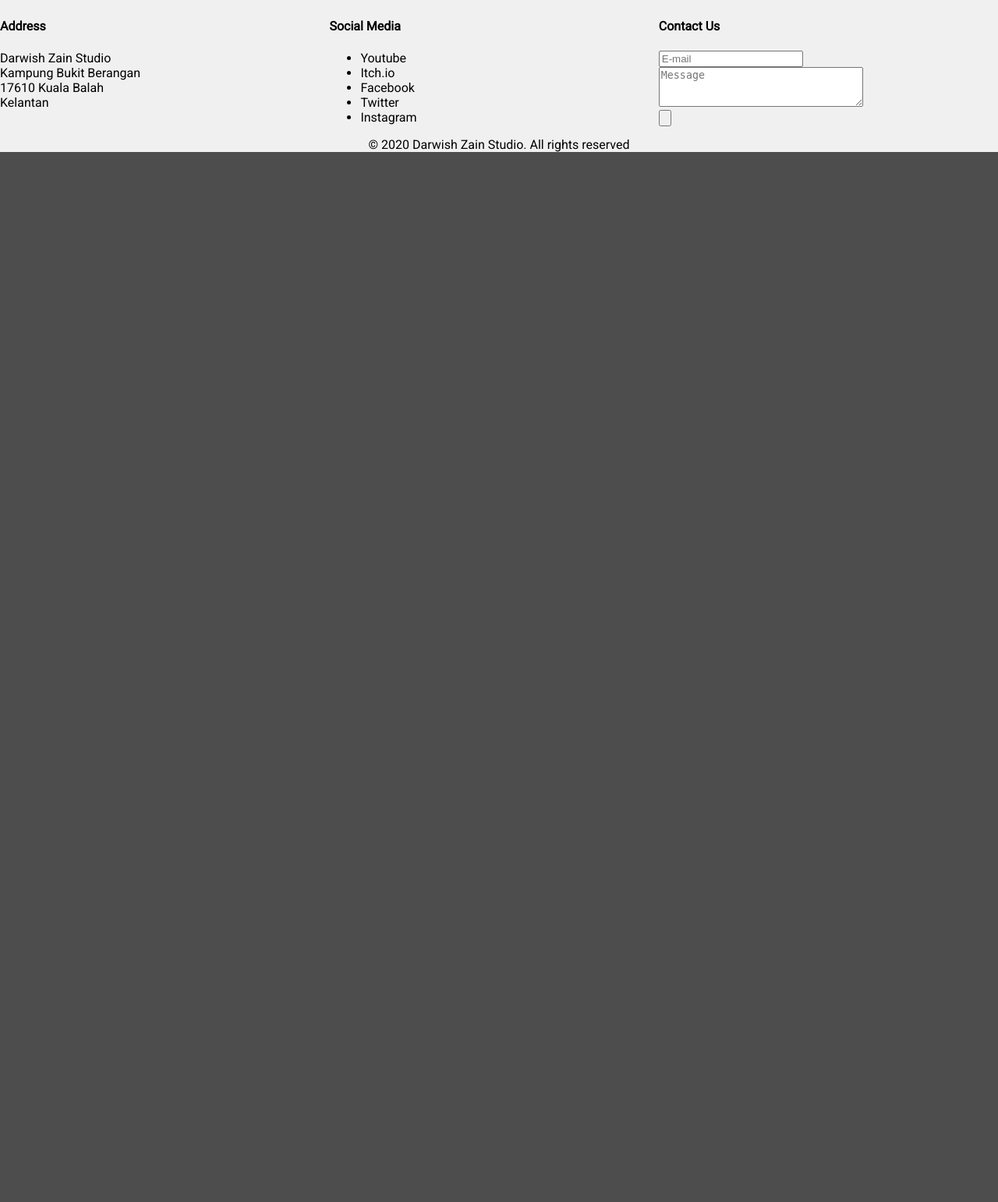
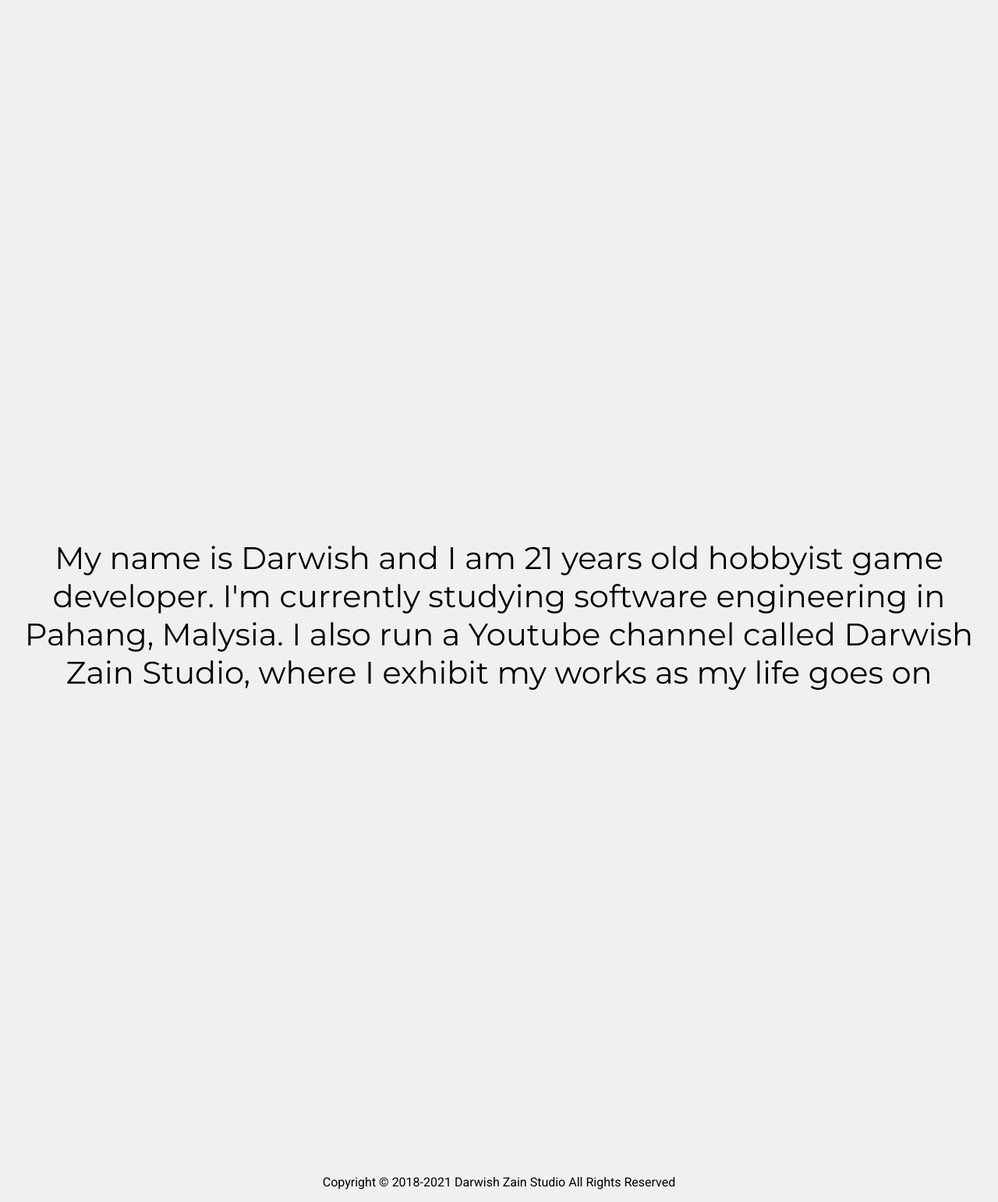
Before and after one commit to darwishzain/darwishzain.github.io, a PHP site: page / in a window 1280 px wide. Shown: the part 973-2515 px from the top of the page at 78% size. Before the commit the page ends 1168 px from the top, so only its background shows below. Run offline with PHP 8.4, Linux system fonts and the light colour scheme; some libraries are stand-ins or nearby versions.

Commit message:
31012021 1715
Remake the whole site

```diff
--- a/index.html
+++ b/index.html
@@ -13,7 +13,6 @@
 </head>
 <body>
 	<div class="header">
-		<div>
 		<nav>
 			<div class="logo">
 				Darwish Zain Studio
@@ -32,76 +31,21 @@
 					<a href="./page/about.html">About</a>
 				</li>
 			</ul>
-				<div class="burger">
-					<div class="line1"></div>
-					<div class="line2"></div>
-					<div class="line3"></div>
+		</nav>
 	</div>
-			</nav>
-			<div class="banner">
-				<img src="./img/banner.png" height="" width="100%" alt="">
+	<div class="content">
+		<div>
+			Student, Gamedev, Youtube
+		</div>
+		<div>
+			My name is Darwish and I am 21 years old hobbyist game developer.
+			I'm currently studying software engineering in Pahang, Malysia.
+			I also run a Youtube channel called Darwish Zain Studio, where I
+			exhibit my works as my life goes on
 		</div>
 	</div>
-	</div>
-
-	<div class="product">
-		Products <br>
-		<iframe frameborder="0"
-			src="https://itch.io/embed/608233?border_width=0&amp;bg_color=000000&amp;fg_color=ffffff&amp;link_color=00ac9f&amp;border_color=c0c0c0"
-			width="550" height="165">
-			<a href="https://darwishzainstudio.itch.io/compile-error">Compile Error by Darwish Zain Studio</a>
-		</iframe>
-		<iframe frameborder="0" src="https://itch.io/embed/872533?border_width=0&amp;bg_color=000000&amp;fg_color=ffffff&amp;link_color=00ac9f&amp;border_color=c0c0c0"
-		width="550" height="165">
-			<a href="https://darwishzainstudio.itch.io/covid-fly">Covid Fly by Darwish Zain Studio</a>
-		</iframe>
-	</div>
 	<footer>
-		<div class="footer">
-			<span class="">
-				<h4>Address</h4>
-				Darwish Zain Studio <br>
-				Kampung Bukit Berangan <br>
-				17610 Kuala Balah <br>
-				Kelantan
-			</span>
-			<span class="">
-				<h4>Social Media</h4>
-				<ul>
-					<li>
-						<a href="https://bit.ly/2XmnraT" target="_blank">Youtube</a>
-					</li>
-					<li>
-						<a href="https://bit.ly/35n5ehJ" target="_blank">Itch.io</a>
-					</li>
-					<li>
-						<a href="https://bit.ly/38rp4dl" target="_blank">Facebook</a>
-					</li>
-					<li>
-						<a href="https://bit.ly/2JYZeEA" target="_blank">Twitter</a>
-					</li>
-					<li>
-						<a href="https://bit.ly/3q04Cqf" target="_blank">Instagram</a>
-					</li>
-				</ul>
-			</span>
-			<span class="">
-				<h4>Contact Us</h4>
-				<form class="" action="index.html" method="post">
-					<input type="text" name="" value="" placeholder="E-mail"> <br>
-					<textarea name="name" rows="3" cols="30" placeholder="Message"></textarea> <br>
-					<input type="submit" name="Submit" value="">
-				</form>
-
-			</span>
-		</div>
-
-		<div class="" style="text-align:center;">
-				&copy; 2020 Darwish Zain Studio. All rights reserved
-		</div>
+		<p style="text-align: center"> Copyright &copy; 2018-<script>document.write(new Date().getFullYear())</script> Darwish Zain Studio All Rights Reserved</p>
 	</footer>
-
-
-
 </body>
 </html>
--- a/styles/main.css
+++ b/styles/main.css
@@ -39,50 +39,17 @@ nav{
   letter-spacing: 3px;
   font-weight: bold;
   font-size: 14px;
+  padding:0px 5px;
   color: white;
 }
-.burger div{
-  width: 25px;
-  height: 3px;
-  margin: 5px;
-  background-color: white;
-}
 
-/*
-@media screen and (max-width:1024px) {
-  .navlink{
-    width: 60%;
-  }
-}
-@media screen and (max-width:768px) {
-  body{
-
-  }
-  .navlink{
-    position: absolute;
-    right: 0px;
-    height: 92vh;
-    top: 8vh;
-    background-color: #blue;
-    display: flex;
-    flex-direction: column;
-    align-items: center;
-    width: 50%;
-    transform: translateX(100%);
-  }
-}
-*/
-.product{
+.content{
+  font-size: 5vh;
+  font-family: 'Montserrat';
   text-align: center;
 }
-.footer{
-  display:flex;
-  flex-direction: row;
+.content div{
+  margin: auto;
+  padding:  50vh 0vh;
+  height: 50vh;
 }
-.footer span{
-  width: 33%;
-}
-.footer a{
-  text-decoration: none;
-  color: inherit;
-}
```
Also changed, not shown: notes.txt (added, +64 -0 lines). Lines whose indentation alone changed are shown as unchanged.
